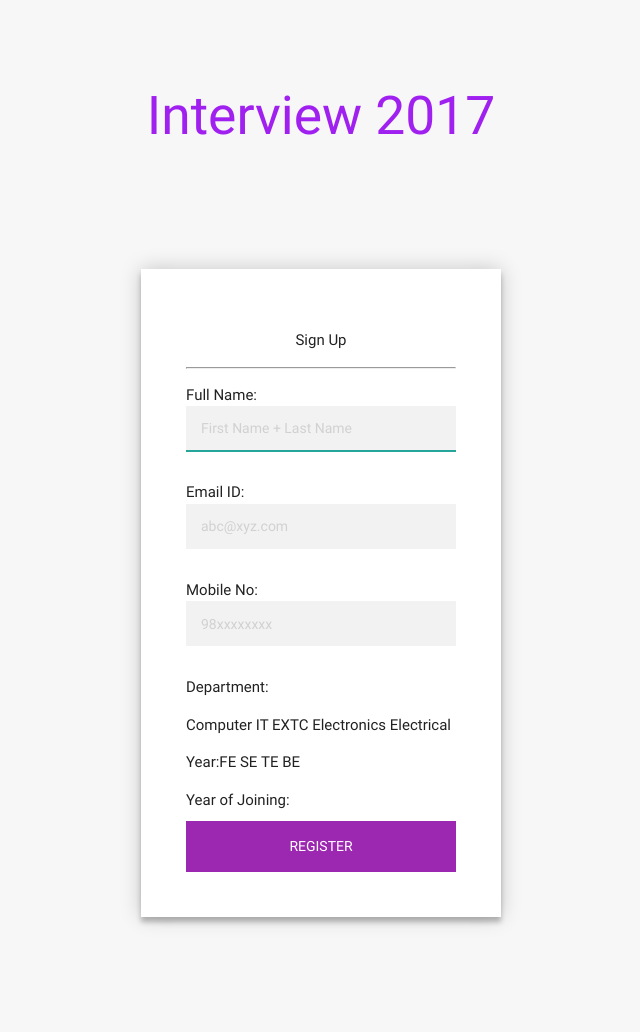
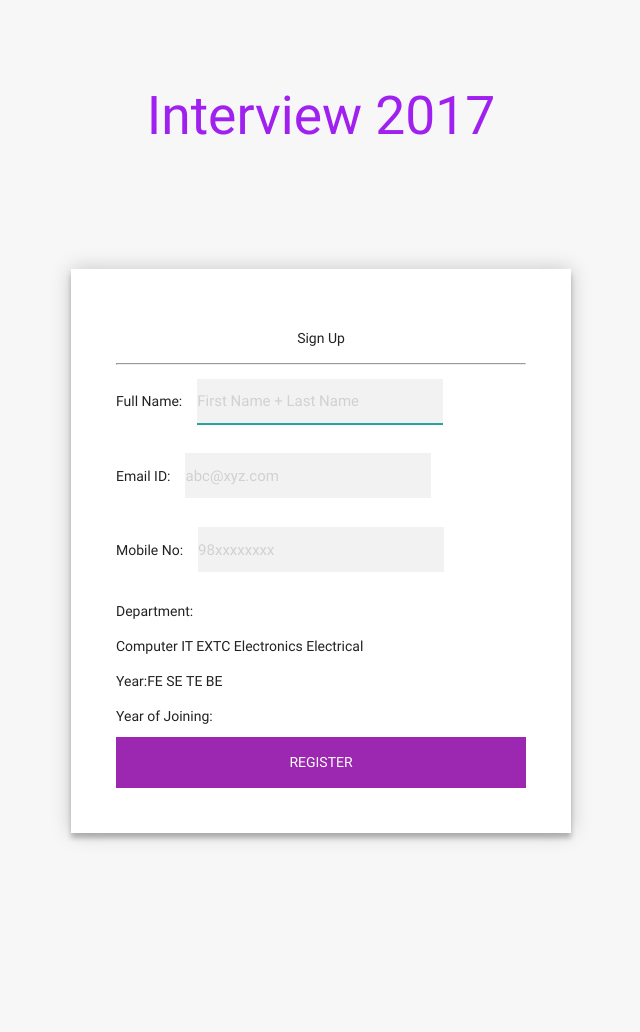
Before and after one commit to maniac-tech/CodeStrike, a PHP site: the page made by admin login/interview.html in a window 1280 px wide. Shown: the whole page, without its empty margins (319-959 px from the left). After the commit the page ends 842 px from the top, so only its background shows below. Run offline with PHP 8.4, Linux system fonts and the light colour scheme; some libraries are stand-ins or nearby versions.

Commit message:
Added the alpha interview design

```diff
--- a/admin login/style1.css
+++ b/admin login/style1.css
@@ -1,7 +1,7 @@
 @import url(https://fonts.googleapis.com/css?family=Roboto:300);
 
 .login-page {
-  width: 360px;
+  width: 500px;
   padding: 8% 0 0;
   margin: auto;
 }
@@ -9,22 +9,24 @@
   position: relative;
   z-index: 1;
   background: #FFFFFF;
-  max-width: 360px;
+  max-width: 500px;
   margin: 0 auto 100px;
   padding: 45px;
   text-align: center;
   box-shadow: 0 0 20px 0 rgba(0, 0, 0, 0.2), 0 5px 5px 0 rgba(0, 0, 0, 0.24);
 }
+.form p{
+  font-size: 14px;
+}
 .form input {
   font-family: "Roboto", sans-serif;
   outline: 0;
   background: #f2f2f2;
-  width: 100%;
+  width: 60%;
   border: 0;
-  margin: 0 0 15px;
-  padding: 15px;
+  margin-left:15px;
+  padding-left:10;
   box-sizing: border-box;
-  font-size: 14px;
 }
 .form button {
   font-family: "Roboto", sans-serif;
@@ -55,7 +57,7 @@
 .form .register-form {
   display: none;
 }
-.container {
+/*.container {
   position: relative;
   z-index: 1;
   max-width: 300px;
@@ -87,7 +89,7 @@
 }
 .container .info span .fa {
   color: #EF3B3A;
-}
+}*/
 body {
   background: #9c27b0; /* fallback for old browsers */
 
```
